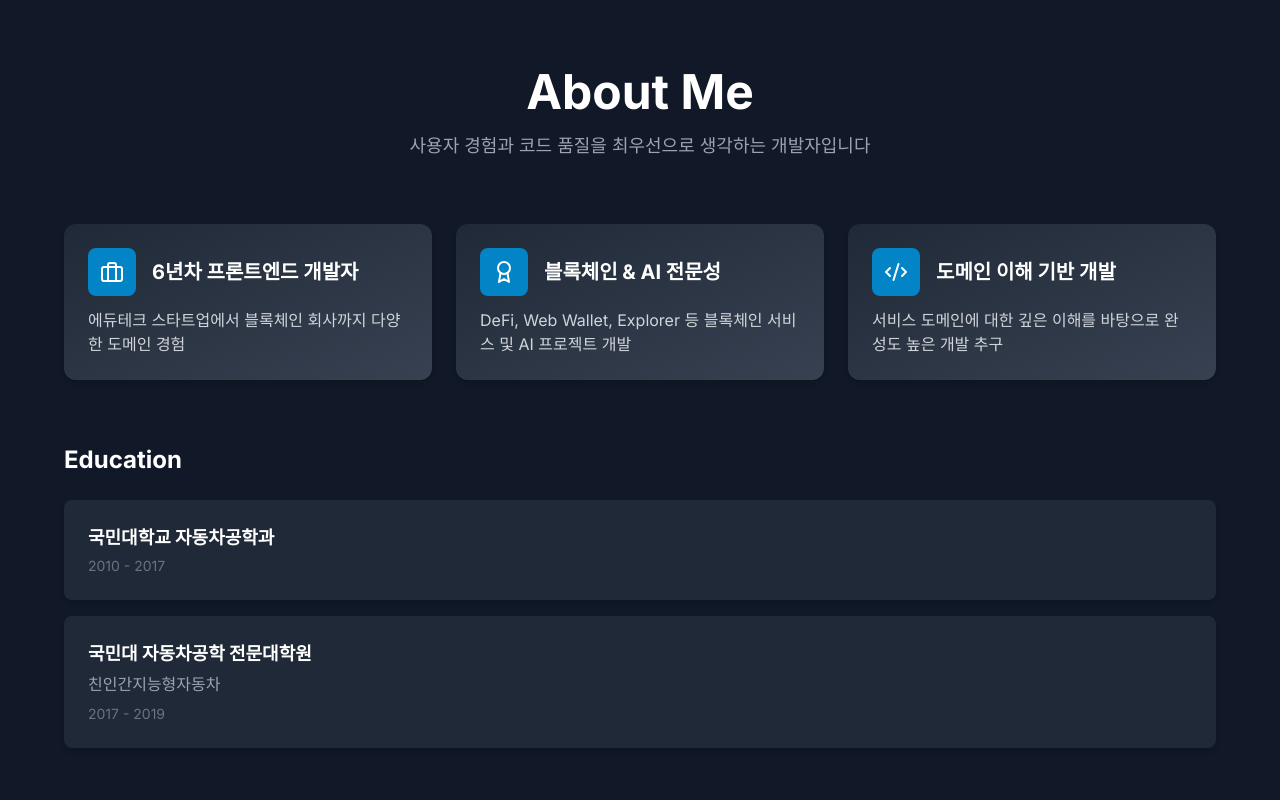
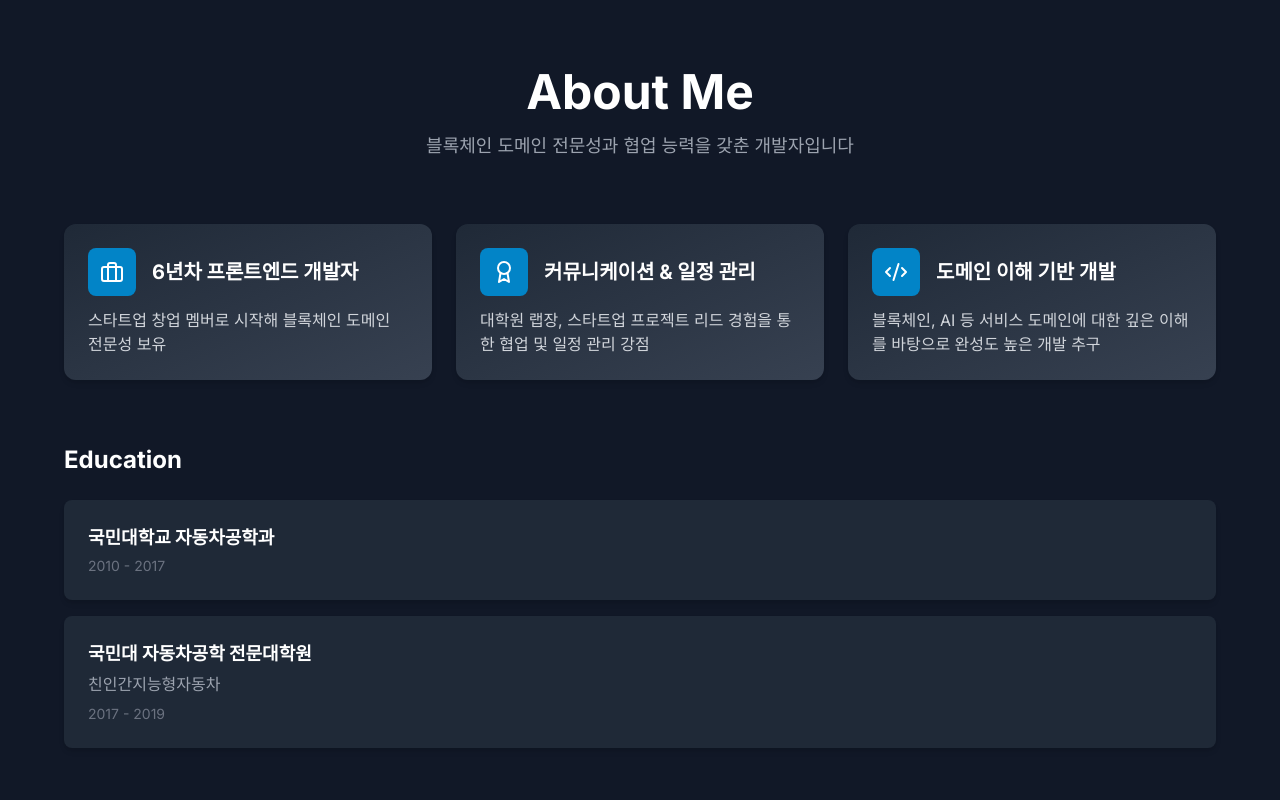
Before and after one commit to PureMax77/portfolio, a Next.js app: page / in a window 1280 px wide. Shown: the part 860-1660 px from the top of the page. Built offline with nearby package versions, Linux system fonts and the light colour scheme.

Commit message:
docs: 이력서 파일 및 업데이트 내용 수정

```diff
--- a/components/About.tsx
+++ b/components/About.tsx
@@ -65,7 +65,7 @@ export default function About() {
             About Me
           </h2>
           <p className="text-lg text-gray-600 dark:text-gray-400 max-w-2xl mx-auto">
-            사용자 경험과 코드 품질을 최우선으로 생각하는 개발자입니다
+            블록체인 도메인 전문성과 협업 능력을 갖춘 개발자입니다
           </p>
         </motion.div>
 
--- a/data/about.ts
+++ b/data/about.ts
@@ -46,19 +46,19 @@ export const achievements: Achievement[] = [
   {
     iconName: "Briefcase",
     title: "6년차 프론트엔드 개발자",
-    description: "에듀테크 스타트업에서 블록체인 회사까지 다양한 도메인 경험",
+    description: "스타트업 창업 멤버로 시작해 블록체인 도메인 전문성 보유",
   },
   {
     iconName: "Award",
-    title: "블록체인 & AI 전문성",
+    title: "커뮤니케이션 & 일정 관리",
     description:
-      "DeFi, Web Wallet, Explorer 등 블록체인 서비스 및 AI 프로젝트 개발",
+      "대학원 랩장, 스타트업 프로젝트 리드 경험을 통한 협업 및 일정 관리 강점",
   },
   {
     iconName: "Code2",
     title: "도메인 이해 기반 개발",
     description:
-      "서비스 도메인에 대한 깊은 이해를 바탕으로 완성도 높은 개발 추구",
+      "블록체인, AI 등 서비스 도메인에 대한 깊은 이해를 바탕으로 완성도 높은 개발 추구",
   },
 ];
 
--- a/data/projects.ts
+++ b/data/projects.ts
@@ -5,10 +5,10 @@ export const roles = ["전체", "리더", "메인", "보조"];
 export const projects: Project[] = [
   {
     id: 1,
-    title: "슬로그 - 영상 기반 학습시간 관리",
+    title: "DeepTime - AI 기반 학습시간 관리",
     period: "2020.02 - 2021.07",
     description:
-      "스타트업의 Co-founder 개발자로서 Full-Stack 웹 서비스를 개발했습니다. AI로 학습시간을 판단하는 로직 부분을 제외한 학습시간 기록, 스케줄 관리, 그룹 스터디, 교재 관리 등 서비스의 전반적인 기능을 개발했습니다.",
+      "스타트업의 Co-founder 개발자로서 Full-Stack 웹 서비스를 개발했습니다. 학습시간 기록, 스케줄 관리, 그룹 스터디, 교재 관리 등 서비스의 전반적인 기능을 개발했습니다.",
     technologies: [
       "React",
       "Styled Components",
@@ -22,14 +22,14 @@ export const projects: Project[] = [
     liveComment:
       "서비스 종료로 인해 체험하기 기능만 확인 가능합니다.\n시간 기록은 분 단위로 기록됩니다.",
     achievement:
-      "Full-Stack 개발: 학습시간 기록, 스케줄 관리, 그룹 스터디, 교재 관리 등",
+      "학습시간 기록, 스케줄 관리, 그룹 스터디, 교재 관리 등 서비스의 전반적인 기능 개발",
   },
   {
     id: 2,
-    title: "WemixFi - DeFi 블록체인 서비스",
+    title: "WEMIX.Fi - DeFi 블록체인 서비스",
     period: "2022.08 - 2024.04",
     description:
-      "WEMIX 메인넷 기반의 디파이 서비스인 WemixFi의 Front-end를 개발했습니다. 은행처럼 자산을 관리하는 서비스이기 때문에 오류를 최소화하는 것이 가장 중요하다고 판단했으며, 디파이 로직이 정확히 어떻게 작동하는지 이해하려 노력했습니다.",
+      "WEMIX 메인넷 기반의 디파이(DeFi, 탈중앙화 금융) 서비스의 Front-end를 개발했습니다. 은행처럼 자산을 관리하는 서비스이기 때문에 오류를 최소화하는 것이 가장 중요하다고 판단했으며, 디파이 로직이 정확히 어떻게 작동하는지 이해하려 노력했습니다.",
     technologies: [
       "TypeScript",
       "Next.js",
@@ -43,18 +43,18 @@ export const projects: Project[] = [
     liveComment:
       "개발했던 서비스가 다른 회사로 이관되면서 일부 변경되었습니다.\n어떤 서비스인지 참고용으로만 봐주세요.",
     achievement:
-      "Swap V2, V3 메인 개발 / Staking, Pool, Lending, Dashboard 서브 개발",
+      "Swap(V2, V3) 메인 개발, Staking, Pool, Lending, Dashboard 서브 개발",
   },
   {
     id: 3,
-    title: "WEB2X - Web3 REST API 서비스",
+    title: "WEB2X - 블록체인 API 서비스",
     period: "2024.01 - 2024.11",
     description:
-      "Web3 라이브러리 없이 REST API만으로 블록체인 기능을 사용할 수 있게 해주는 WEB2X 서비스의 Front-end를 개발했습니다. 주로 로그인, 회원가입, 세션 관리(NextAuth) 파트를 담당했으며, Passkey 연동 기능도 구현했습니다.",
+      "API로 손쉽게 블록체인 서비스 개발을 도와주는 WEB2X 서비스의 Front-end를 개발했습니다. 주로 로그인, 회원가입, 세션 관리(NextAuth.js), Passkey 연동 개발을 담당했습니다.",
     technologies: ["TypeScript", "Next.js", "Ant Design", "SCSS", "NextAuth"],
     role: "보조",
     infoUrl: "https://cplabs.io/web2x",
-    achievement: "로그인, 회원가입, 세션 관리 및 Passkey 연동 기능 구현",
+    achievement: "로그인, 회원가입, 세션 관리(NextAuth.js), Passkey 연동 개발",
   },
   {
     id: 4,
@@ -72,7 +72,7 @@ export const projects: Project[] = [
     title: "Metadium Explorer - 블록체인 탐색기",
     period: "2024.12 - 2025.07",
     description:
-      "블록체인 활동을 간편하게 조회할 수 있는 Explorer 서비스의 Front-end를 개발했습니다. Nuxt 애플리케이션을 Next.js로 마이그레이션하는 작업을 수행했으며, AI 챗봇이 Explorer의 정보를 조회할 수 있도록 MCP Server를 개발했습니다.",
+      "블록체인 활동을 간편하게 조회할 수 있는 Explorer 서비스의 Front-end를 개발했습니다. Nuxt 애플리케이션을 Next.js로 마이그레이션 일부 페이지(30%) 담당하였으며, 챗봇이 Explorer API, JSON RPC를 사용할 수 있도록 SDK를 사용해 MCP Server를 개발했습니다.",
     technologies: [
       "TypeScript",
       "Next.js",
@@ -80,19 +80,19 @@ export const projects: Project[] = [
       "Shadcn",
       "Web3.js",
       "Python",
-      "MCP",
+      "MCP SDK",
     ],
     role: "보조",
     liveUrl: "https://explorer.metadium.com/",
     achievement:
-      "Nuxt → Next.js 마이그레이션 (Blocks, Transactions, Tokens 페이지) / AI 챗봇 MCP Server 개발",
+      "Nuxt → Next.js 마이그레이션 일부 페이지(30%) / 챗봇이 Explorer API, JSON RPC를 사용할 수 있도록 MCP Server 개발",
   },
   {
     id: 6,
     title: "ANPR - 자동 번호판 인식 시스템",
     period: "2025.07 - 2025.12",
     description:
-      "톨게이트 시스템 중 차량의 번호판을 자동으로 인식하기 위한 AI 모델 튜닝 환경을 개발했습니다. YOLO를 사용한 AI 모델 파인튜닝과 데이터셋 및 모델 버전 관리를 위한 사내 관리페이지를 개발했습니다.",
+      "톨게이트 시스템 중 차량의 번호판을 자동으로 인식하기 위한 AI 모델 튜닝 환경을 개발했습니다. 객체 인식 모델(YOLO) 파인튜닝, 데이터셋 및 모델 버전 관리를 위한 사내 관리페이지를 개발했습니다.",
     technologies: [
       "Python",
       "PyTorch",
@@ -104,6 +104,6 @@ export const projects: Project[] = [
     ],
     role: "보조",
     achievement:
-      "YOLO 기반 AI 모델 파인튜닝 환경 구축 / 데이터셋 & 모델 버전 관리 페이지 개발",
+      "객체 인식 모델(YOLO) 파인튜닝, 데이터셋 및 모델 버전 관리를 위한 사내 관리페이지 개발",
   },
 ];
```
Also changed, not shown: 1 other file (tests, documents, lock files or other folders).
